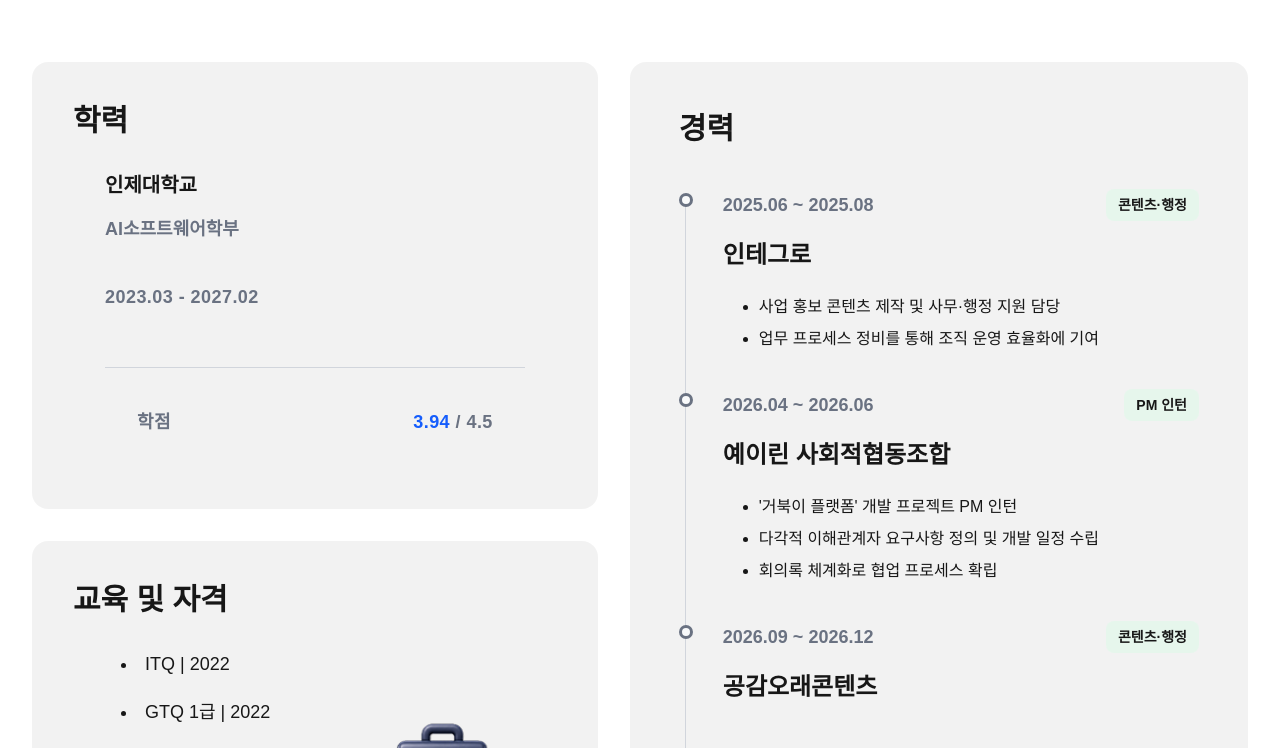
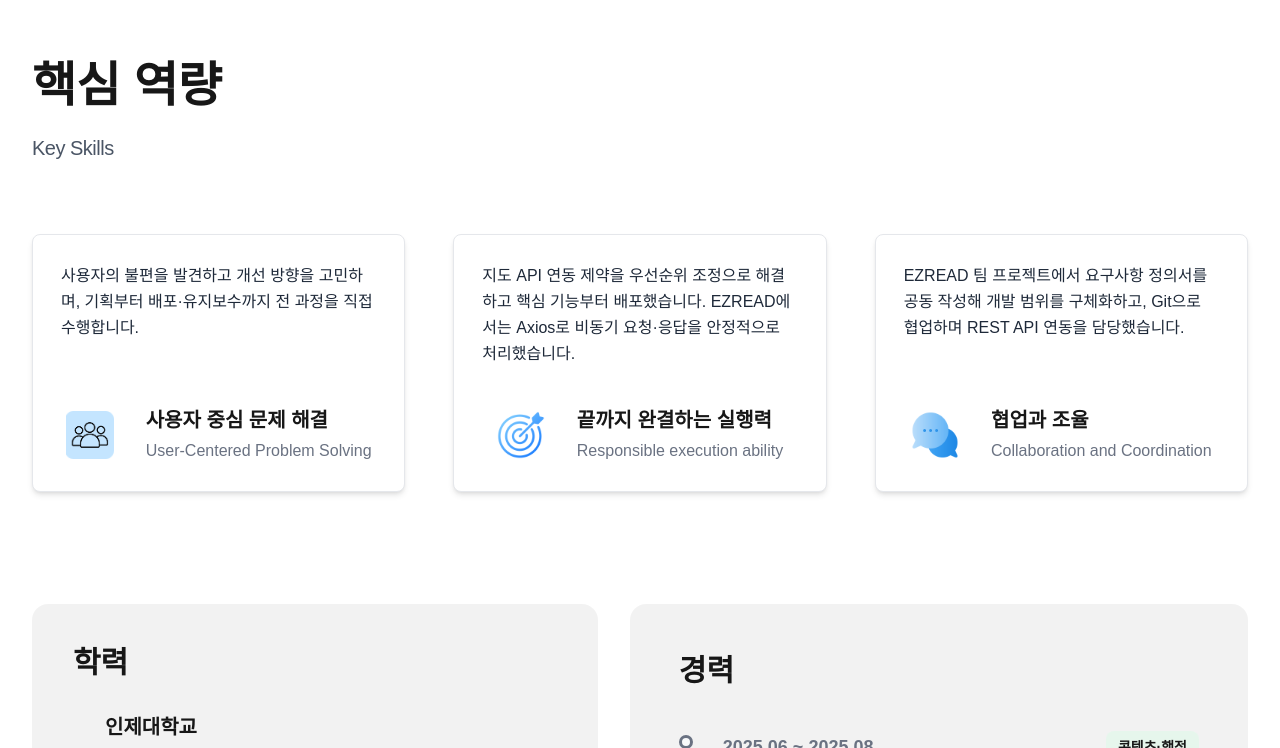
Before and after one commit to sandy424/ms-portfolio, a Next.js app: page / in a window 1280 px wide. Shown: the part 1702-2450 px from the top of the page. Built offline with nearby package versions, Linux system fonts and the light colour scheme.

Commit message:
✨ feat: 핵심 역량 카드 섹션 구현

```diff
--- a/src/app/page.tsx
+++ b/src/app/page.tsx
@@ -2,6 +2,7 @@ import Header from "../components/Header";
 import Intro from "../components/Intro";
 import AboutMe from "../components/AboutMe";
 import History from "../components/History";
+import Skills from "../components/Skills";
 
 export default function Home() {
   return (
@@ -13,6 +14,7 @@ export default function Home() {
       <Intro />
       </div>
       <AboutMe />
+      <Skills />
       <History />
     </main>
   );
--- /dev/null
+++ b/src/components/Skills.tsx
@@ -0,0 +1,57 @@
+type SkillType = {
+  picture: string;
+  name: string;
+  englishName: string;
+  description: string;
+}
+
+const skillsData: SkillType[] = [
+  {
+    picture: "/user.png",
+    name: "사용자 중심 문제 해결",
+    englishName: "User-Centered Problem Solving",
+    description: "사용자의 불편을 발견하고 개선 방향을 고민하며, 기획부터 배포·유지보수까지 전 과정을 직접 수행합니다.",
+  },
+  {
+    picture: "/aim.png",
+    name: "끝까지 완결하는 실행력",
+    englishName: "Responsible execution ability",
+    description: "지도 API 연동 제약을 우선순위 조정으로 해결하고 핵심 기능부터 배포했습니다. EZREAD에서는 Axios로 비동기 요청·응답을 안정적으로 처리했습니다.",
+  },
+  {
+    picture: "/communication.png",
+    name: "협업과 조율",
+    englishName: "Collaboration and Coordination",
+    description: "EZREAD 팀 프로젝트에서 요구사항 정의서를 공동 작성해 개발 범위를 구체화하고, Git으로 협업하며 REST API 연동을 담당했습니다.",
+  },
+];
+
+export default function Skills() {
+  return(
+    <section className="flex h-auto w-full items-center justify-center px-4 py-10 sm:px-6 sm:py-14 lg:px-8">
+      <div className="mx-auto w-full max-w-[1600px]">
+        <h1 className="text-4xl font-bold sm:text-5xl">핵심 역량</h1>
+        <p className="mt-6 text-lg font-medium tracking-tight text-gray-600 sm:text-xl">Key Skills</p>
+
+        <div className="mt-18 flex flex-col items-center gap-6 sm:grid sm:grid-cols-2 lg:flex lg:flex-row lg:items-stretch lg:justify-center lg:gap-6 xl:gap-12">
+          {skillsData.map((skill, index) => (
+            <div
+              key={index}
+              className="flex h-full min-h-[250px] w-full max-w-[360px] flex-col justify-between rounded-lg border border-gray-200 bg-white p-6 shadow-md transition-transform duration-200 hover:-translate-y-2 sm:p-7 lg:max-w-[380px] lg:flex-1"
+            >
+              <p className="mb-6 min-h-[120px] text-base font-medium leading-relaxed text-gray-800">{skill.description}</p>
+
+              <div className="mt-auto flex items-center justify-center gap-4">
+                <img className="h-12 w-12 shrink-0 object-cover" src={skill.picture} alt={skill.name} />
+                <div className="min-w-0 pl-4">
+                  <h2 className="text-xl font-bold leading-snug">{skill.name}</h2>
+                  <p className="mt-1 text-base text-gray-500">{skill.englishName}</p>
+                </div>
+              </div>
+            </div>
+          ))}
+        </div>
+      </div>
+    </section>
+  )
+}
```
Also changed, not shown: public/user.png.
